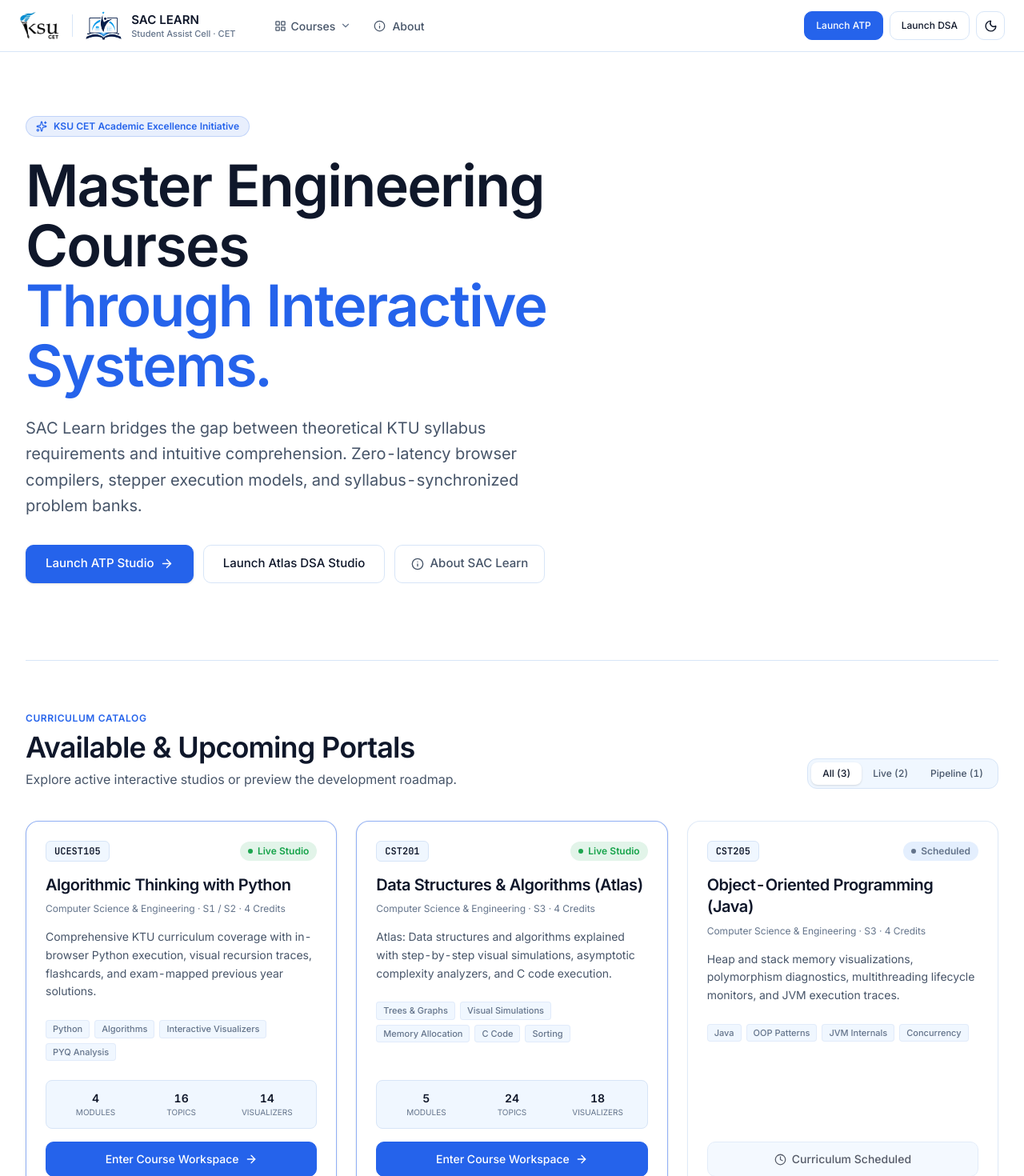
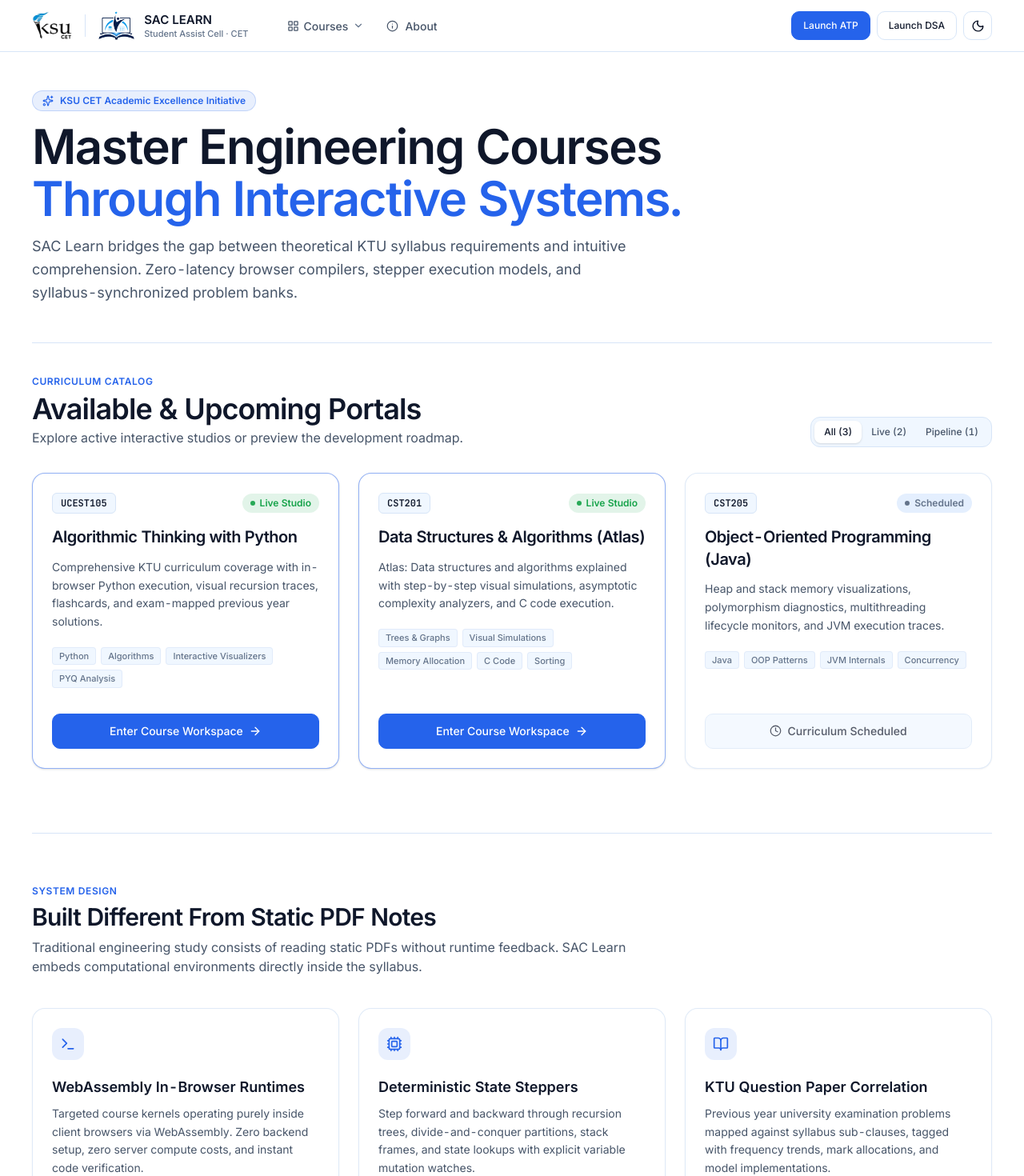
Before and after one commit to mareomanoj6/saclearn, a React (Vite) app: page / in a window 1280 px wide. Shown: the top 1470 px of the page at 80% size. Built offline with nearby package versions, Linux system fonts and the light colour scheme.

Commit message:
feat: switch to clean urls, widen layout, compact hero, and 3-column about page

```diff
--- a/src/components/Footer.tsx
+++ b/src/components/Footer.tsx
@@ -27,7 +27,7 @@ export function Footer() {
 
   return (
     <footer className="border-t border-line bg-surface/30 backdrop-blur-md">
-      <div className="mx-auto max-w-[1440px] px-4 lg:px-8 py-7 sm:py-9 flex flex-col md:flex-row items-center justify-between gap-5 text-sm">
+      <div className="mx-auto max-w-[1780px] px-4 sm:px-6 lg:px-10 py-7 sm:py-9 flex flex-col md:flex-row items-center justify-between gap-5 text-sm">
         <div className="text-center md:text-left text-muted">
           <span className="text-accent font-semibold mr-1">©</span>
           <span className="text-fg font-medium">2026 SAC LEARN</span>
@@ -145,7 +145,7 @@ export function Footer() {
         </div>
 
         <div className="text-center md:text-right text-muted">
-          Developed by <span className="font-semibold text-accent">KSU SAC Web Team</span>
+          Developed by <span className="font-semibold text-accent">KSU SAC</span>
         </div>
       </div>
     </footer>
--- a/src/components/Navbar.tsx
+++ b/src/components/Navbar.tsx
@@ -10,7 +10,6 @@ import {
   ChevronDown,
   Terminal,
   Cpu,
-  ArrowRight,
   Clock,
   Code2
 } from 'lucide-react'
@@ -42,7 +41,7 @@ export function Navbar({ section }: { section: string }) {
 
   return (
     <header className="sticky top-0 z-40 border-b border-line bg-bg/85 backdrop-blur-xl safe-top safe-x">
-      <div className="mx-auto max-w-[1440px] flex items-center gap-2 h-16 px-4 lg:px-6">
+      <div className="mx-auto max-w-[1780px] flex items-center gap-2 h-16 px-4 sm:px-6 lg:px-10">
         <a href={href('/')} className="flex items-center gap-2 sm:gap-3 mr-1 sm:mr-3 min-w-0">
           <img src="./ksucet-light.png" alt="KSU CET" className="h-8 sm:h-9 w-auto dark:hidden" />
           <img src="./ksucet-dark.png" alt="KSU CET" className="h-8 sm:h-9 w-auto hidden dark:block" />
--- a/src/lib/router.ts
+++ b/src/lib/router.ts
@@ -1,86 +1,53 @@
 import { useEffect, useState } from 'react'
 
-export interface Route {
-  path: string[]
-  query: URLSearchParams
+export interface Route { path: string[]; query: URLSearchParams }
+
+function parse(): Route {
+  if (window.location.hash.includes('about')) {
+    window.history.replaceState(null, '', '/about')
+  }
+  const p = window.location.pathname || '/'
+  return { path: p.split('/').filter(Boolean), query: new URLSearchParams(window.location.search) }
 }
 
-function parse(): Route {
-  if (typeof window === 'undefined') {
-    return { path: [], query: new URLSearchParams() }
-  }
-  if (window.location.hash.startsWith('#/')) {
-    const clean = window.location.hash.slice(2)
-    window.history.replaceState(null, '', '/' + clean)
-  } else if (window.location.hash.startsWith('#')) {
-    const clean = window.location.hash.slice(1)
-    if (clean && !clean.includes('=')) {
-      window.history.replaceState(null, '', '/' + clean)
-    }
-  }
-  const p = window.location.pathname.replace(/^\/|\/$/g, '')
-  return {
-    path: p ? p.split('/') : [],
-    query: new URLSearchParams(window.location.search)
-  }
+export function navigate(to: string) {
+  const dest = to.startsWith('/') ? to : '/' + to
+  if (dest === window.location.pathname) return
+  window.history.pushState({}, '', dest)
+  window.dispatchEvent(new PopStateEvent('popstate'))
+  window.scrollTo({ top: 0 })
 }
 
 export function useRoute(): Route {
   const [route, setRoute] = useState<Route>(parse)
 
   useEffect(() => {
-    const onLocationChange = () => {
+    const on = () => {
       setRoute(parse())
       window.scrollTo({ top: 0 })
     }
 
-    const handleClick = (e: MouseEvent) => {
+    const onLinkClick = (e: MouseEvent) => {
+      if (e.defaultPrevented || e.button !== 0 || e.metaKey || e.ctrlKey || e.altKey || e.shiftKey) return
       const target = (e.target as HTMLElement).closest('a')
-      if (
-        !target ||
-        target.target === '_blank' ||
-        target.hasAttribute('download') ||
-        e.metaKey ||
-        e.ctrlKey ||
-        e.shiftKey ||
-        e.altKey
-      ) {
-        return
-      }
-
-      const to = target.getAttribute('href')
-      if (!to || to.startsWith('http') || to.startsWith('mailto:') || to.startsWith('tel:') || to.startsWith('#')) {
-        return
-      }
-
-      if (to.startsWith('/courses/')) {
-        return
-      }
-
+      if (!target) return
+      const h = target.getAttribute('href')
+      if (!h || h.startsWith('http') || h.startsWith('mailto:') || h.startsWith('tel:') || h.startsWith('#') || target.target === '_blank') return
+      if (h.startsWith('/courses/')) return
       e.preventDefault()
-      go(to)
+      navigate(h)
     }
 
-    window.addEventListener('popstate', onLocationChange)
-    window.addEventListener('pushstate', onLocationChange)
-    document.addEventListener('click', handleClick)
-
+    window.addEventListener('popstate', on)
+    document.addEventListener('click', onLinkClick)
     return () => {
-      window.removeEventListener('popstate', onLocationChange)
-      window.removeEventListener('pushstate', onLocationChange)
-      document.removeEventListener('click', handleClick)
+      window.removeEventListener('popstate', on)
+      document.removeEventListener('click', onLinkClick)
     }
   }, [])
 
   return route
 }
 
-export function go(to: string) {
-  if (window.location.pathname !== to) {
-    window.history.pushState(null, '', to)
-    window.dispatchEvent(new Event('pushstate'))
-    window.scrollTo({ top: 0 })
-  }
-}
-
-export const href = (to: string) => to
+export const go = navigate
+export const href = (to: string) => to.startsWith('/') ? to : '/' + to
--- a/src/pages/About.tsx
+++ b/src/pages/About.tsx
@@ -12,9 +12,14 @@ const WHAT_WE_DO = [
 
 function Card({ title, children, icon }: { title: string; children: React.ReactNode; icon?: React.ReactNode }) {
   return (
-    <section className="rounded-2xl border border-line p-5 sm:p-6 lg:p-8" style={{ background: 'var(--surface)' }}>
-      <h2 className="text-xl font-medium mb-4 flex items-center gap-2 text-accent">{icon}{title}</h2>
+    <section className="rounded-2xl border border-line p-5 sm:p-6 lg:p-7 flex flex-col h-full bg-surface">
+      <h2 className="text-xl font-semibold mb-4 flex items-center gap-2 text-accent">
+        {icon}
+        {title}
+      </h2>
+      <div className="flex-1 flex flex-col justify-between">
         {children}
+      </div>
     </section>
   )
 }
@@ -24,10 +29,10 @@ function LinkRow({ icon, name, sub, url }: { icon: React.ReactNode; name: string
     <>
       <span className="w-10 h-10 shrink-0 grid place-items-center rounded-xl bg-accent-soft text-accent">{icon}</span>
       <span className="min-w-0 flex-1">
-        <span className="block font-medium text-sm">{name}</span>
+        <span className="block font-medium text-sm text-fg">{name}</span>
         <span className="block text-xs text-subtle truncate">{url ? sub : 'Link coming soon'}</span>
       </span>
-      {url && <ExternalLink size={15} className="text-subtle group-hover:text-accent transition-colors" />}
+      {url && <ExternalLink size={15} className="text-subtle group-hover:text-accent transition-colors shrink-0" />}
     </>
   )
   const cls = 'group min-w-0 flex items-center gap-3 rounded-xl border border-line p-3 bg-elevated'
@@ -38,9 +43,9 @@ function LinkRow({ icon, name, sub, url }: { icon: React.ReactNode; name: string
 
 function ManagerCard({ name, phone, waUrl }: Manager) {
   return (
-    <div className="rounded-xl border border-line p-4 bg-elevated flex flex-col justify-between gap-3 group hover:border-accent transition-colors">
+    <div className="rounded-xl border border-line p-4 bg-elevated flex flex-col sm:flex-row sm:items-center justify-between gap-3 group hover:border-accent transition-colors">
       <div>
-        <div className="font-medium text-fg">{name}</div>
+        <div className="font-semibold text-fg text-sm">{name}</div>
         <div className="text-xs text-subtle mt-0.5">Website Manager</div>
       </div>
       <a
@@ -48,7 +53,7 @@ function ManagerCard({ name, phone, waUrl }: Manager) {
         target="_blank"
         rel="noopener noreferrer"
         aria-label={`Chat with ${name} on WhatsApp`}
-        className="inline-flex items-center justify-center gap-1.5 px-3 py-1.5 rounded-lg text-xs font-medium bg-good-soft text-good hover:bg-good hover:text-white transition-colors"
+        className="inline-flex items-center justify-center gap-1.5 px-3 py-1.5 rounded-lg text-xs font-medium bg-good-soft text-good hover:bg-good hover:text-white transition-colors self-start sm:self-auto shrink-0"
       >
         <WhatsappIcon width={14} height={14} />
         <span>{phone}</span>
@@ -59,28 +64,30 @@ function ManagerCard({ name, phone, waUrl }: Manager) {
 
 export function About() {
   return (
-    <div className="mx-auto max-w-4xl px-4 lg:px-6 py-10 lg:py-14">
-      <div className="label">About us</div>
-      <h1 className="text-3xl lg:text-4xl font-medium tracking-tight mt-1 mb-8">About SAC LEARN</h1>
+    <div className="mx-auto max-w-[1780px] px-4 sm:px-6 lg:px-10 py-8 lg:py-12">
+      <div className="text-xs font-semibold tracking-wider uppercase text-accent mb-1.5">About Us</div>
+      <h1 className="text-3xl sm:text-4xl font-semibold tracking-tight mb-8">About SAC LEARN</h1>
 
-      <div className="grid grid-cols-1 gap-6">
+      <div className="grid grid-cols-1 lg:grid-cols-3 gap-6 items-stretch">
         <Card title="Our mission">
-          <p className="text-muted leading-relaxed mb-6">
+          <div>
+            <p className="text-muted leading-relaxed mb-6 text-sm sm:text-base">
               KSU CET SAC Learn was created by students, for students. We make it effortless to find study materials, past question papers, and the academic support you need to succeed through interactive and fun methods.
             </p>
-          <h3 className="font-medium mb-3">What we do on this website</h3>
+            <h3 className="font-semibold text-xs uppercase tracking-wider text-accent mb-3">What we do on this website</h3>
             <ul className="grid grid-cols-1 gap-3">
               {WHAT_WE_DO.map(([t, d]) => (
-              <li key={t} className="flex gap-3 text-sm leading-relaxed">
-                <span className="mt-2 w-1.5 h-1.5 rounded-full shrink-0" style={{ background: 'var(--accent)' }} />
-                <span><span className="font-medium">{t}:</span> <span className="text-muted">{d}</span></span>
+                <li key={t} className="flex gap-2.5 text-sm leading-relaxed">
+                  <span className="mt-2 w-1.5 h-1.5 rounded-full shrink-0 bg-accent" />
+                  <span><span className="font-medium text-fg">{t}:</span> <span className="text-muted">{d}</span></span>
                 </li>
               ))}
             </ul>
+          </div>
         </Card>
 
         <Card title="Connect with us">
-          <div className="grid grid-cols-1 sm:grid-cols-2 gap-3">
+          <div className="grid grid-cols-1 gap-2.5">
             <LinkRow icon={<InstagramIcon />} name="KSU CET Unit" sub="instagram.com/ksu.cet" url={LINKS.instagramKsuCet} />
             <LinkRow icon={<InstagramIcon />} name="SAC CET" sub="instagram.com/studentassistcell_cet" url={LINKS.instagramSacCet} />
             <LinkRow icon={<Globe size={20} strokeWidth={1.8} />} name="SAC website" sub="sac.ksucet.in" url={LINKS.sacWebsite} />
@@ -90,10 +97,12 @@ export function About() {
           </div>
         </Card>
 
-        <Card title="Contact our team" icon={<Users size={20} />}>
+        <Card title="Website Managers" icon={<Users size={20} />}>
           <div>
-            <div className="label mb-3">Website Managers</div>
-            <div className="grid grid-cols-1 sm:grid-cols-3 gap-3">
+            <p className="text-muted text-sm leading-relaxed mb-4">
+              Direct contact lines for website managers regarding portal technical issues, feature feedback, or KTU content additions.
+            </p>
+            <div className="grid grid-cols-1 gap-3">
               {MANAGERS.map(m => <ManagerCard key={m.name} {...m} />)}
             </div>
           </div>
--- a/src/pages/Portal.tsx
+++ b/src/pages/Portal.tsx
@@ -6,11 +6,9 @@ import {
   BookOpen,
   Cpu,
   Sparkles,
-  Clock,
-  Info
+  Clock
 } from 'lucide-react'
 import { COURSES, CourseItem } from '../data/courses'
-import { href } from '../lib/router'
 
 export function Portal() {
   const [filter, setFilter] = useState<'all' | 'live' | 'pipeline'>('all')
@@ -22,15 +20,15 @@ export function Portal() {
   })
 
   return (
-    <div className="mx-auto max-w-[1440px] px-4 lg:px-8 pb-20">
-      <section className="relative pt-12 pb-16 lg:pt-20 lg:pb-24 border-b border-line">
+    <div className="mx-auto max-w-[1780px] px-4 sm:px-6 lg:px-10 pb-16">
+      <section className="relative pt-8 pb-8 sm:pt-10 sm:pb-10 lg:pt-12 lg:pb-12 border-b border-line">
         <div className="absolute inset-0 -z-10 grid-bg opacity-40 [mask-image:radial-gradient(ellipse_at_top,black,transparent_75%)]" />
         <div className="max-w-4xl">
           <motion.div
             initial={{ opacity: 0, y: 14 }}
             animate={{ opacity: 1, y: 0 }}
             transition={{ duration: 0.3 }}
-            className="inline-flex items-center gap-2 px-3 py-1 rounded-full text-xs font-semibold bg-accent-soft text-accent border border-accent/20 mb-6"
+            className="inline-flex items-center gap-2 px-3 py-1 rounded-full text-xs font-semibold bg-accent-soft text-accent border border-accent/20 mb-3"
           >
             <Sparkles size={14} />
             <span>KSU CET Academic Excellence Initiative</span>
@@ -40,7 +38,7 @@ export function Portal() {
             initial={{ opacity: 0, y: 16 }}
             animate={{ opacity: 1, y: 0 }}
             transition={{ duration: 0.35, delay: 0.05 }}
-            className="text-4xl sm:text-6xl lg:text-7xl font-semibold tracking-tight leading-[1.04]"
+            className="text-3xl sm:text-5xl lg:text-6xl font-semibold tracking-tight leading-[1.08]"
           >
             Master Engineering Courses <br />
             <span className="text-accent">Through Interactive Systems.</span>
@@ -50,56 +48,37 @@ export function Portal() {
             initial={{ opacity: 0, y: 16 }}
             animate={{ opacity: 1, y: 0 }}
             transition={{ duration: 0.35, delay: 0.1 }}
-            className="text-lg sm:text-xl text-muted mt-6 max-w-2xl leading-relaxed"
+            className="text-base sm:text-lg text-muted mt-3 max-w-3xl leading-relaxed"
           >
             SAC Learn bridges the gap between theoretical KTU syllabus requirements and intuitive comprehension. Zero-latency browser compilers, stepper execution models, and syllabus-synchronized problem banks.
           </motion.p>
-
-          <motion.div
-            initial={{ opacity: 0, y: 16 }}
-            animate={{ opacity: 1, y: 0 }}
-            transition={{ duration: 0.35, delay: 0.15 }}
-            className="flex flex-wrap items-center gap-3 mt-8"
-          >
-            <a href="/courses/atp/" className="btn btn-primary h-12 px-6 text-[15px] font-medium shadow-sm">
-              Launch ATP Studio
-              <ArrowRight size={17} />
-            </a>
-            <a href="/courses/dsa/" className="btn h-12 px-6 text-[15px] font-medium">
-              Launch Atlas DSA Studio
-            </a>
-            <a href={href('/about')} className="btn h-12 px-5 text-[15px] font-medium text-muted hover:text-fg">
-              <Info size={16} />
-              About SAC Learn
-            </a>
-          </motion.div>
         </div>
       </section>
 
-      <section id="courses-catalog" className="pt-16 pb-20 border-b border-line scroll-mt-20">
-        <div className="flex flex-col md:flex-row md:items-end justify-between gap-4 mb-10">
+      <section id="courses-catalog" className="pt-8 pb-16 sm:pt-10 sm:pb-20 border-b border-line scroll-mt-20">
+        <div className="flex flex-col sm:flex-row sm:items-end justify-between gap-4 mb-8">
           <div>
-            <div className="text-xs font-semibold tracking-wider uppercase text-accent mb-2">Curriculum Catalog</div>
-            <h2 className="text-3xl sm:text-4xl font-semibold tracking-tight">Available & Upcoming Portals</h2>
-            <p className="text-muted text-sm sm:text-base mt-2">Explore active interactive studios or preview the development roadmap.</p>
+            <div className="text-xs font-semibold tracking-wider uppercase text-accent mb-1.5">Curriculum Catalog</div>
+            <h2 className="text-2xl sm:text-3xl lg:text-4xl font-semibold tracking-tight">Available & Upcoming Portals</h2>
+            <p className="text-muted text-sm sm:text-base mt-1">Explore active interactive studios or preview the development roadmap.</p>
           </div>
 
-          <div className="flex items-center p-1 bg-surface rounded-xl border border-line self-start md:self-auto">
+          <div className="flex items-center p-1 bg-surface rounded-xl border border-line self-start sm:self-auto shrink-0">
             <button
               onClick={() => setFilter('all')}
-              className={`px-3.5 py-1.5 text-xs font-medium rounded-lg transition-all ${filter === 'all' ? 'bg-elevated text-fg shadow-sm' : 'text-muted hover:text-fg'}`}
+              className={`px-3 py-1.5 text-xs font-medium rounded-lg transition-all ${filter === 'all' ? 'bg-elevated text-fg shadow-sm' : 'text-muted hover:text-fg'}`}
             >
               All ({COURSES.length})
             </button>
             <button
               onClick={() => setFilter('live')}
-              className={`px-3.5 py-1.5 text-xs font-medium rounded-lg transition-all ${filter === 'live' ? 'bg-elevated text-fg shadow-sm' : 'text-muted hover:text-fg'}`}
+              className={`px-3 py-1.5 text-xs font-medium rounded-lg transition-all ${filter === 'live' ? 'bg-elevated text-fg shadow-sm' : 'text-muted hover:text-fg'}`}
             >
               Live ({COURSES.filter(c => c.status === 'live').length})
             </button>
             <button
               onClick={() => setFilter('pipeline')}
-              className={`px-3.5 py-1.5 text-xs font-medium rounded-lg transition-all ${filter === 'pipeline' ? 'bg-elevated text-fg shadow-sm' : 'text-muted hover:text-fg'}`}
+              className={`px-3 py-1.5 text-xs font-medium rounded-lg transition-all ${filter === 'pipeline' ? 'bg-elevated text-fg shadow-sm' : 'text-muted hover:text-fg'}`}
             >
               Pipeline ({COURSES.filter(c => c.status !== 'live').length})
             </button>
@@ -134,15 +113,11 @@ export function Portal() {
                     </span>
                   </div>
 
-                  <h3 className="text-xl font-semibold leading-snug tracking-tight mb-2">
+                  <h3 className="text-xl font-semibold leading-snug tracking-tight mb-3">
                     {course.title}
                   </h3>
 
-                  <p className="text-xs text-subtle mb-4">
-                    {course.category} · {course.semester} · {course.credits} Credits
-                  </p>
-
-                  <p className="text-sm text-muted leading-relaxed mb-6">
+                  <p className="text-sm text-muted leading-relaxed mb-5">
                     {course.description}
                   </p>
 
@@ -155,24 +130,7 @@ export function Portal() {
                   </div>
                 </div>
 
-                <div>
-                  {isLive && course.metrics && (
-                    <div className="grid grid-cols-3 gap-2 py-3 px-3 rounded-lg bg-surface border border-line mb-4 text-center">
-                      <div>
-                        <div className="text-sm font-semibold">{course.metrics.modules}</div>
-                        <div className="text-[10px] text-subtle uppercase">Modules</div>
-                      </div>
-                      <div>
-                        <div className="text-sm font-semibold">{course.metrics.topics}</div>
-                        <div className="text-[10px] text-subtle uppercase">Topics</div>
-                      </div>
-                      <div>
-                        <div className="text-sm font-semibold">{course.metrics.visualizers}</div>
-                        <div className="text-[10px] text-subtle uppercase">Visualizers</div>
-                      </div>
-                    </div>
-                  )}
-
+                <div className="pt-2">
                   {isLive ? (
                     <a
                       href={course.route}
@@ -197,10 +155,10 @@ export function Portal() {
         </div>
       </section>
 
-      <section className="py-16">
-        <div className="max-w-3xl mb-12">
-          <div className="text-xs font-semibold tracking-wider uppercase text-accent mb-2">System Design</div>
-          <h2 className="text-3xl font-semibold tracking-tight">Built Different From Static PDF Notes</h2>
+      <section className="py-12 sm:py-16">
+        <div className="max-w-3xl mb-8 sm:mb-10">
+          <div className="text-xs font-semibold tracking-wider uppercase text-accent mb-1.5">System Design</div>
+          <h2 className="text-2xl sm:text-3xl font-semibold tracking-tight">Built Different From Static PDF Notes</h2>
           <p className="text-muted text-sm sm:text-base mt-2">
             Traditional engineering study consists of reading static PDFs without runtime feedback. SAC Learn embeds computational environments directly inside the syllabus.
           </p>
```
Lines whose indentation alone changed are shown as unchanged.
